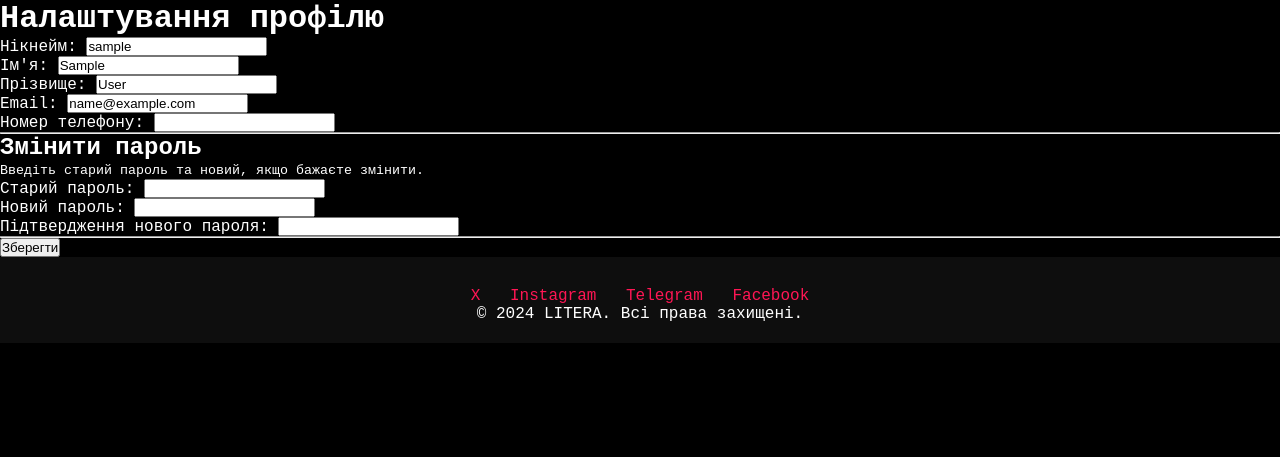
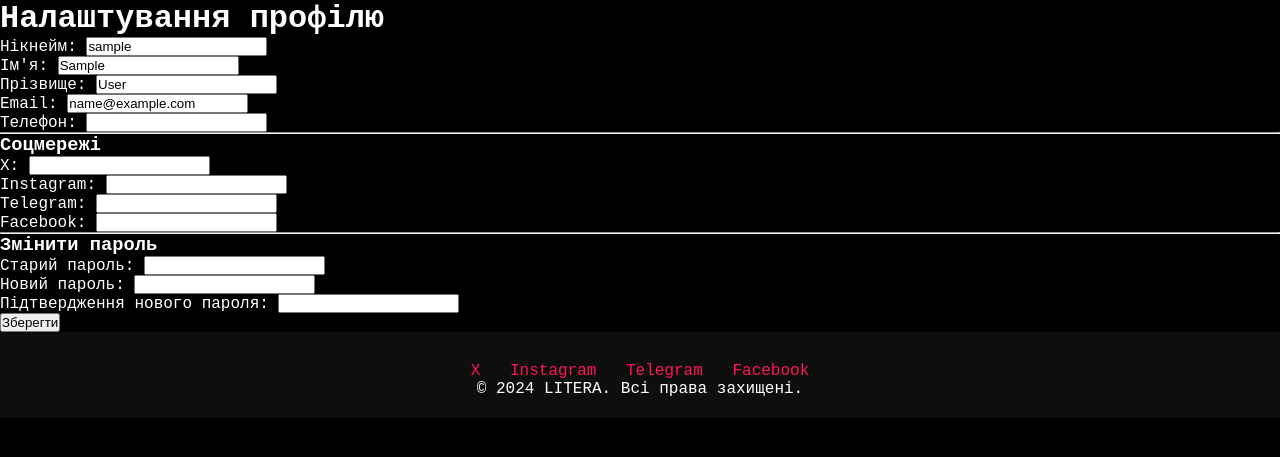
Before and after one commit to MarkianHrytseliakLpnu/WebWizards-Litera-Backend-, a Django app: page /settings/ in a window 1280 px wide. Shown: the part 85-542 px from the top of the page. Run offline with Django 5.2, Linux system fonts and the light colour scheme; the visitor is signed in with stand-in values (Sample User, id 1).

Commit message:
fix user settings

```diff
--- a/Library/settings.py
+++ b/Library/settings.py
@@ -129,3 +129,5 @@ STATIC_URL = 'static/'
 DEFAULT_AUTO_FIELD = 'django.db.models.BigAutoField'
 
 AUTH_USER_MODEL = 'library_app.CustomUser'
+
+LOGIN_URL = '/login/'
--- a/library_app/forms.py
+++ b/library_app/forms.py
@@ -11,6 +11,12 @@ class RegistrationForm(forms.ModelForm):
     class Meta:
         model = User
         fields = ['username', 'first_name', 'last_name', 'email', 'password']
+
+    def clean_username(self):
+        username = self.cleaned_data.get('username')
+        if User.objects.filter(username=username).exists():
+            self.add_error('username', "Цей нікнейм уже використовується.")
+        return username
 
     def clean_email(self):
         email = self.cleaned_data.get('email')
@@ -59,10 +65,6 @@ class LoginForm(forms.Form):
 
 
 class UserSettingsForm(forms.ModelForm):
-    """
-    Оновлює поля username, first_name, last_name, email, phone_number.
-    Також дозволяє змінити пароль за умови введення старого.
-    """
     old_password = forms.CharField(
         label="Старий пароль",
         widget=forms.PasswordInput,
@@ -81,7 +83,10 @@ class UserSettingsForm(forms.ModelForm):
 
     class Meta:
         model = User
-        fields = ["username", "first_name", "last_name", "email", "phone_number"]
+        fields = [
+            "username", "first_name", "last_name", "email", "phone_number",
+            "x_link", "instagram_link", "telegram_link", "facebook_link"
+        ]
 
     def __init__(self, user=None, *args, **kwargs):
         """
@@ -93,25 +98,69 @@ class UserSettingsForm(forms.ModelForm):
             kwargs["instance"] = user
         super().__init__(*args, **kwargs)
 
+    def clean_username(self):
+        username = self.cleaned_data.get('username')
+        # Якщо користувач не міняв username, або він лишається такий самий, пропускаємо
+        if username and username != self.user.username:
+            # Перевірка, чи такий username вже є
+            if User.objects.filter(username=username).exclude(pk=self.user.pk).exists():
+                raise forms.ValidationError("Цей нікнейм уже використовується.")
+        return username
+
+    def clean_email(self):
+        email = self.cleaned_data.get('email')
+        if email and email != self.user.email:
+            if User.objects.filter(email=email).exclude(pk=self.user.pk).exists():
+                raise forms.ValidationError("Цей Email уже використовується.")
+        return email
+
+    def clean_phone_number(self):
+        phone = self.cleaned_data.get('phone_number')
+        if phone and phone != self.user.phone_number:
+            if User.objects.filter(phone_number=phone).exclude(pk=self.user.pk).exists():
+                raise forms.ValidationError("Цей номер телефону уже використовується.")
+        return phone
+
+    def clean_x_link(self):
+        val = self.cleaned_data.get('x_link')
+        if val and User.objects.filter(x_link=val).exclude(pk=self.user.pk).exists():
+            raise forms.ValidationError("Таке посилання на X уже використовується.")
+        return val
+
+    def clean_instagram_link(self):
+        val = self.cleaned_data.get('instagram_link')
+        if val and User.objects.filter(instagram_link=val).exclude(pk=self.user.pk).exists():
+            raise forms.ValidationError("Таке посилання на Instagram уже використовується.")
+        return val
+
+    def clean_telegram_link(self):
+        val = self.cleaned_data.get('telegram_link')
+        if val and User.objects.filter(telegram_link=val).exclude(pk=self.user.pk).exists():
+            raise forms.ValidationError("Таке посилання на Telegram уже використовується.")
+        return val
+
+    def clean_facebook_link(self):
+        val = self.cleaned_data.get('facebook_link')
+        if val and User.objects.filter(facebook_link=val).exclude(pk=self.user.pk).exists():
+            raise forms.ValidationError("Таке посилання на Facebook уже використовується.")
+        return val
+
     def clean(self):
         cleaned_data = super().clean()
         old_password = cleaned_data.get("old_password")
         new_password1 = cleaned_data.get("new_password1")
         new_password2 = cleaned_data.get("new_password2")
 
-        # Перевірка зміни пароля лише якщо принаймні одне з нових полів заповнено
         if new_password1 or new_password2:
-            # Користувач повинен ввести старий пароль
             if not old_password:
                 self.add_error("old_password", "Потрібно ввести старий пароль.")
             else:
-                # Перевіряємо, чи старий пароль дійсний
                 if not self.user.check_password(old_password):
                     self.add_error("old_password", "Старий пароль невірний.")
 
-            # Перевірка співпадіння нового пароля
             if new_password1 and new_password2 and new_password1 != new_password2:
                 self.add_error("new_password2", "Паролі не співпадають.")
+
         return cleaned_data
 
     def save(self, commit=True):
--- a/library_app/models.py
+++ b/library_app/models.py
@@ -4,7 +4,17 @@ from django.conf import settings
 
 
 class CustomUser(AbstractUser):
-    phone_number = models.CharField(max_length=20, blank=True)
+    username = models.CharField(max_length=150, unique=True, null=False, blank=False)
+    email = models.EmailField(unique=True, null=False, blank=False)
+    first_name = models.CharField(max_length=150, null=False, blank=False)
+    last_name = models.CharField(max_length=150, null=False, blank=False)
+
+    phone_number = models.CharField(max_length=20, unique=True, null=True, blank=True)
+
+    x_link = models.URLField(unique=True, blank=True, null=True)
+    instagram_link = models.URLField(unique=True, blank=True, null=True)
+    telegram_link = models.URLField(unique=True, blank=True, null=True)
+    facebook_link = models.URLField(unique=True, blank=True, null=True)
 
     def __str__(self):
         full_name = self.get_full_name()
--- a/library_app/views.py
+++ b/library_app/views.py
@@ -1,4 +1,3 @@
-from django.http import JsonResponse
 from django.shortcuts import get_object_or_404
 from django.views import View
 
@@ -81,16 +80,12 @@ def logout_view(request):
 
 @login_required
 def user_settings_view(request):
-    """
-    Сторінка налаштувань профілю: редагування Ім'я, Прізвище, Email,
-    телефон + можливість змінити пароль (старий + два рази новий).
-    """
     if request.method == "POST":
         form = UserSettingsForm(user=request.user, data=request.POST)
         if form.is_valid():
             form.save()
             messages.success(request, "Дані успішно оновлено!")
-            return redirect('user_settings')  # або на сторінку профілю / home
+            return redirect('user_profile')
         else:
             messages.error(request, "Виправте помилки у формі, будь ласка.")
     else:
--- a/templates/library_app/user_profile.html
+++ b/templates/library_app/user_profile.html
@@ -6,6 +6,12 @@
     <p><strong>Прізвище:</strong> {{ request.user.last_name }}</p>
     <p><strong>Email:</strong> {{ request.user.email }}</p>
     <p><strong>Телефон:</strong> {{ request.user.phone_number }}</p>
+    <hr>
+    <h3>Соцмережі</h3>
+    <p><strong>X:</strong> {{ request.user.x_link }}</p>
+    <p><strong>Instagram:</strong> {{ request.user.instagram_link }}</p>
+    <p><strong>Telegram:</strong> {{ request.user.telegram_link }}</p>
+    <p><strong>Facebook:</strong> {{ request.user.facebook_link }}</p>
 
     <!-- Картинка-заглушка (оскільки аватара немає) -->
 
--- a/templates/library_app/user_settings.html
+++ b/templates/library_app/user_settings.html
@@ -1,10 +1,7 @@
 {% extends "base.html" %}
-{% load static %}
+{% block content %}
 
-{% block content %}
-<div class="settings-container">
 <h1>Налаштування профілю</h1>
-
 {% if messages %}
   {% for message in messages %}
     <div class="alert">{{ message }}</div>
@@ -14,7 +11,6 @@
 <form method="POST">
   {% csrf_token %}
 
-        <!-- Поля з нашої форми: username, first_name, last_name, email, phone_number -->
   <div class="form-group">
     <label for="id_username">Нікнейм:</label>
     {{ form.username }}
@@ -48,7 +44,7 @@
   </div>
 
   <div class="form-group">
-            <label for="id_phone_number">Номер телефону:</label>
+    <label for="id_phone_number">Телефон:</label>
     {{ form.phone_number }}
     {% if form.phone_number.errors %}
       <div class="error">{{ form.phone_number.errors }}</div>
@@ -56,11 +52,38 @@
   </div>
 
   <hr>
+  <h3>Соцмережі</h3>
+  <div class="form-group">
+    <label for="id_x_link">X:</label>
+    {{ form.x_link }}
+    {% if form.x_link.errors %}
+      <div class="error">{{ form.x_link.errors }}</div>
+    {% endif %}
+  </div>
+  <div class="form-group">
+    <label for="id_instagram_link">Instagram:</label>
+    {{ form.instagram_link }}
+    {% if form.instagram_link.errors %}
+      <div class="error">{{ form.instagram_link.errors }}</div>
+    {% endif %}
+  </div>
+  <div class="form-group">
+    <label for="id_telegram_link">Telegram:</label>
+    {{ form.telegram_link }}
+    {% if form.telegram_link.errors %}
+      <div class="error">{{ form.telegram_link.errors }}</div>
+    {% endif %}
+  </div>
+  <div class="form-group">
+    <label for="id_facebook_link">Facebook:</label>
+    {{ form.facebook_link }}
+    {% if form.facebook_link.errors %}
+      <div class="error">{{ form.facebook_link.errors }}</div>
+    {% endif %}
+  </div>
 
-        <!-- Зміна пароля -->
-        <h2>Змінити пароль</h2>
-        <small>Введіть старий пароль та новий, якщо бажаєте змінити.</small>
-
+  <hr>
+  <h3>Змінити пароль</h3>
   <div class="form-group">
     <label for="id_old_password">Старий пароль:</label>
     {{ form.old_password }}
@@ -68,7 +91,6 @@
       <div class="error">{{ form.old_password.errors }}</div>
     {% endif %}
   </div>
-
   <div class="form-group">
     <label for="id_new_password1">Новий пароль:</label>
     {{ form.new_password1 }}
@@ -76,7 +98,6 @@
       <div class="error">{{ form.new_password1.errors }}</div>
     {% endif %}
   </div>
-
   <div class="form-group">
     <label for="id_new_password2">Підтвердження нового пароля:</label>
     {{ form.new_password2 }}
@@ -85,9 +106,6 @@
     {% endif %}
   </div>
 
-        <hr>
-
   <button type="submit" class="btn-save">Зберегти</button>
 </form>
-</div>
 {% endblock %}
```
Lines whose indentation alone changed are shown as unchanged.
